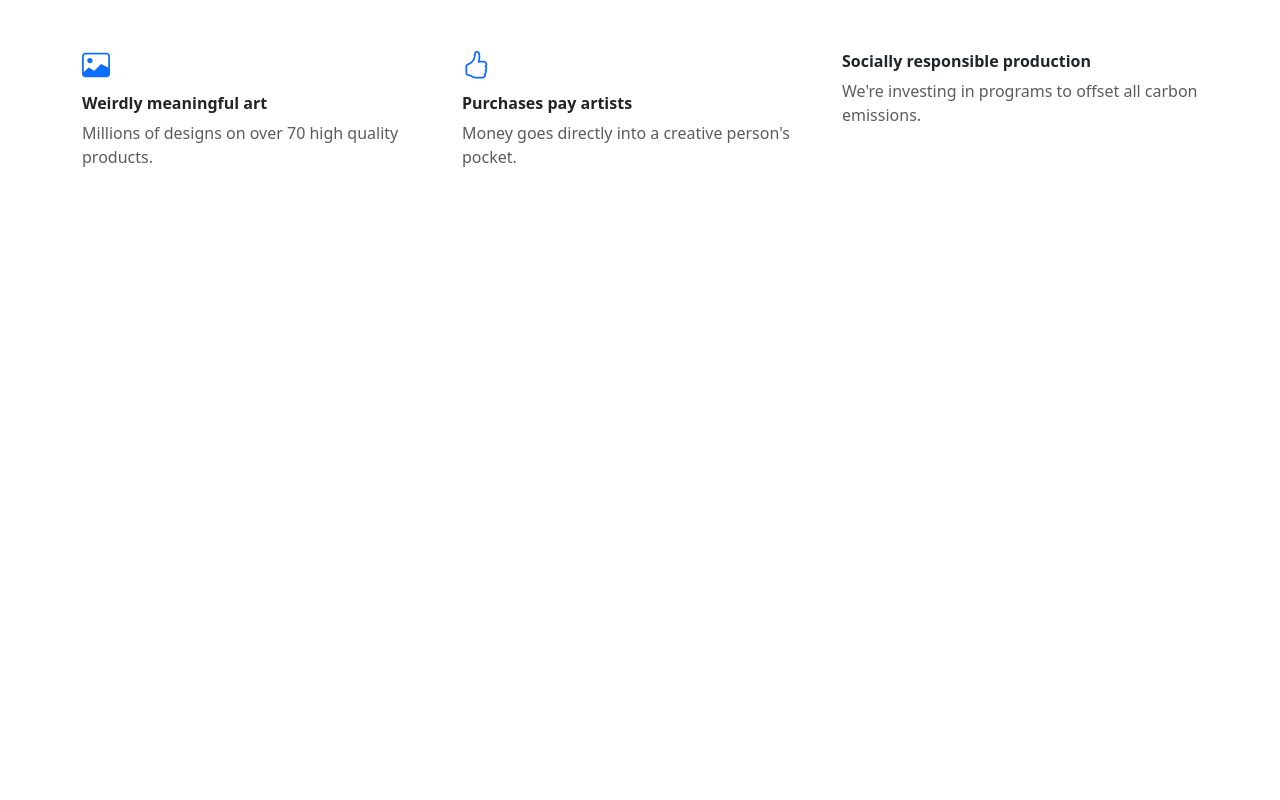
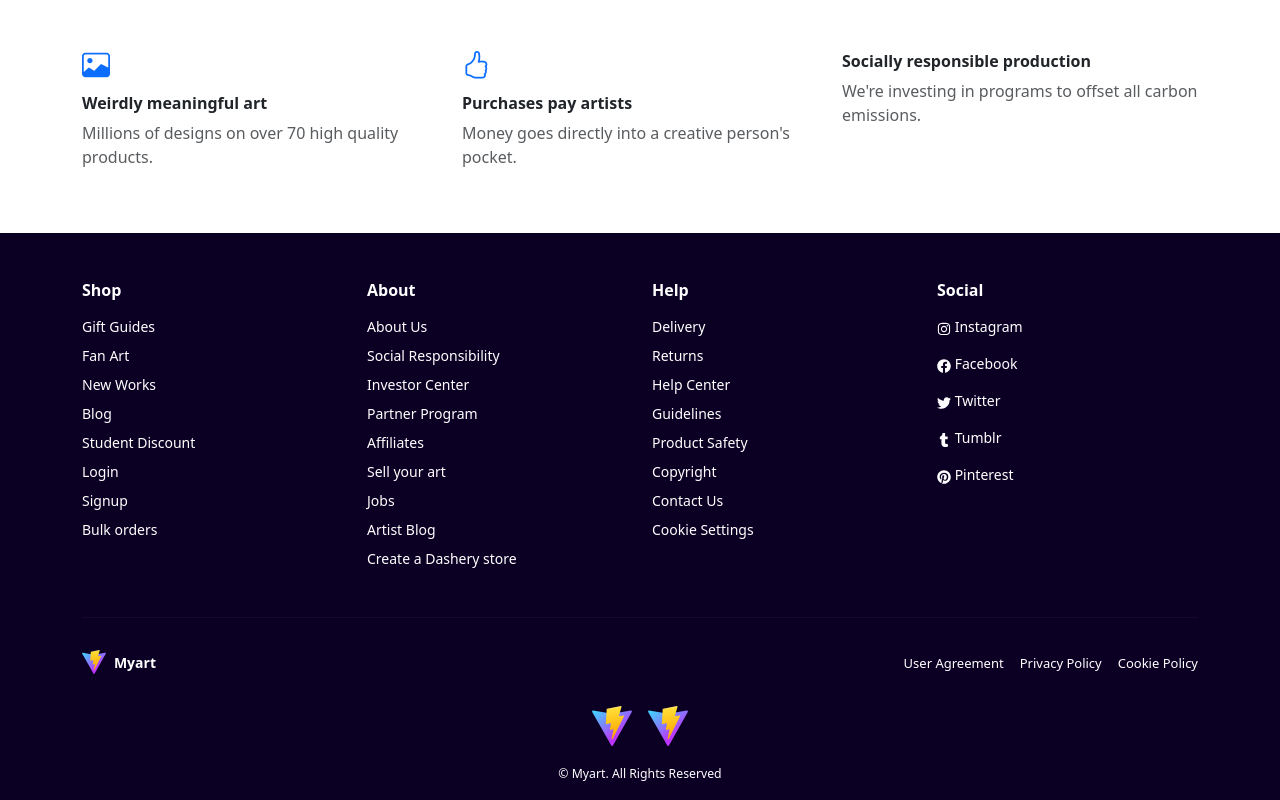
Before and after one commit to rustamaligit/editimage, a React (Vite) app in the folder ecommerce-frontend/: page / in a window 1280 px wide. Shown: the part 1102-1902 px from the top of the page. Before the commit the page ends 1335 px from the top, so only its background shows below. Built offline with nearby package versions, Linux system fonts and the light colour scheme.

Commit message:
Created footer

```diff
--- /dev/null
+++ b/ecommerce-frontend/src/components/Footer.jsx
@@ -0,0 +1,101 @@
+import React from 'react';
+import { Container, Row, Col } from 'react-bootstrap';
+import { FaInstagram, FaFacebook, FaTwitter, FaTumblr, FaPinterest } from 'react-icons/fa';
+// import appStore from './assets/app-store.png'; // Add your actual image paths
+// import googlePlay from './assets/google-play.png';
+// import redbubbleLogo from './assets/redbubble-logo.png';
+import "./../styles/Footer.css";
+
+const Footer = () => {
+    return (
+        <footer style={{ backgroundColor: '#0b0024', color: 'white', paddingTop: '3rem' }}>
+            <Container>
+                <Row>
+                    <Col md={3} sm={6}>
+                        <h6 className="fw-bold">Shop</h6>
+                        <ul className="list-unstyled">
+                            <li>Gift Guides</li>
+                            <li>Fan Art</li>
+                            <li>New Works</li>
+                            <li>Blog</li>
+                            <li>Student Discount</li>
+                            <li>Login</li>
+                            <li>Signup</li>
+                            <li>Bulk orders</li>
+                        </ul>
+                    </Col>
+
+                    <Col md={3} sm={6}>
+                        <h6 className="fw-bold">About</h6>
+                        <ul className="list-unstyled">
+                            <li>About Us</li>
+                            <li>Social Responsibility</li>
+                            <li>Investor Center</li>
+                            <li>Partner Program</li>
+                            <li>Affiliates</li>
+                            <li>Sell your art</li>
+                            <li>Jobs</li>
+                            <li>Artist Blog</li>
+                            <li>Create a Dashery store</li>
+                        </ul>
+                    </Col>
+
+                    <Col md={3} sm={6}>
+                        <h6 className="fw-bold">Help</h6>
+                        <ul className="list-unstyled">
+                            <li>Delivery</li>
+                            <li>Returns</li>
+                            <li>Help Center</li>
+                            <li>Guidelines</li>
+                            <li>Product Safety</li>
+                            <li>Copyright</li>
+                            <li>Contact Us</li>
+                            <li>Cookie Settings</li>
+                        </ul>
+                    </Col>
+
+                    <Col md={3} sm={6}>
+                        <h6 className="fw-bold">Social</h6>
+                        <ul className="list-unstyled d-flex flex-column gap-2">
+                            <li><FaInstagram /> Instagram</li>
+                            <li><FaFacebook /> Facebook</li>
+                            <li><FaTwitter /> Twitter</li>
+                            <li><FaTumblr /> Tumblr</li>
+                            <li><FaPinterest /> Pinterest</li>
+                        </ul>
+                    </Col>
+                </Row>
+
+                <hr style={{ borderColor: '#322d3f', marginTop: '2rem' }} />
+
+                <Row className="align-items-center justify-content-between py-3">
+                    <Col md={4} className="d-flex align-items-center gap-2">
+                        <img src="/vite.svg" alt="Redbubble Logo" style={{ height: 24 }} />
+                        <span className="fw-bold">Myart</span>
+                    </Col>
+
+                    <Col md={4} className="text-md-end text-center mt-3 mt-md-0">
+                        <a href="#" className="text-white me-3">User Agreement</a>
+                        <a href="#" className="text-white me-3">Privacy Policy</a>
+                        <a href="#" className="text-white">Cookie Policy</a>
+                    </Col>
+                </Row>
+
+                <Row className="text-center">
+                    <Col className="d-flex justify-content-center gap-3 mt-3">
+                        <img src="/vite.svg" alt="App Store" style={{ height: 40 }} />
+                        <img src="/vite.svg" alt="Google Play" style={{ height: 40 }} />
+                    </Col>
+                </Row>
+
+                <Row className="text-center mt-3 pb-3">
+                    <Col>
+                        <small>© Myart. All Rights Reserved</small>
+                    </Col>
+                </Row>
+            </Container>
+        </footer>
+    );
+};
+
+export default Footer;
--- a/ecommerce-frontend/src/pages/Home.jsx
+++ b/ecommerce-frontend/src/pages/Home.jsx
@@ -3,6 +3,7 @@ import Header from '../components/Header';
 import CategoryNav from '../components/CategoryNav';
 import PromoBanner from "../components/PromoBanner";
 import ShopProductRange from "../components/ShopProductRange";
+import Footer from '../components/Footer';
 // import other sections later
 
 const Home = () => {
@@ -12,6 +13,7 @@ const Home = () => {
             <CategoryNav />
             <PromoBanner />
             <ShopProductRange />
+            <Footer />
             {/* Add other sections here next */}
             <div className="text-center py-20">
 
--- /dev/null
+++ b/ecommerce-frontend/src/styles/Footer.css
@@ -0,0 +1,68 @@
+footer {
+    background-color: #0b0024;
+    color: white;
+    padding-top: 3rem;
+    font-size: 14px;
+}
+
+footer h6 {
+    font-weight: bold;
+    margin-bottom: 1rem;
+}
+
+footer ul {
+    padding: 0;
+    list-style: none;
+}
+
+footer ul li {
+    margin-bottom: 8px;
+    cursor: pointer;
+    transition: color 0.3s ease;
+}
+
+footer ul li:hover {
+    color: #ff5f5f;
+}
+
+footer a {
+    text-decoration: none;
+    color: white;
+    font-size: 13px;
+    transition: color 0.3s ease;
+}
+
+footer a:hover {
+    color: #ff5f5f;
+}
+
+footer hr {
+    border-color: #322d3f;
+}
+
+footer img {
+    max-height: 40px;
+    object-fit: contain;
+}
+
+footer .redbubble-logo {
+    display: flex;
+    align-items: center;
+    gap: 0.5rem;
+}
+
+footer .app-links img {
+    height: 40px;
+    margin: 0 0.5rem;
+}
+
+footer .copyright {
+    font-size: 12px;
+    margin-top: 1rem;
+}
+
+footer .social-icons li {
+    display: flex;
+    align-items: center;
+    gap: 8px;
+}
```
